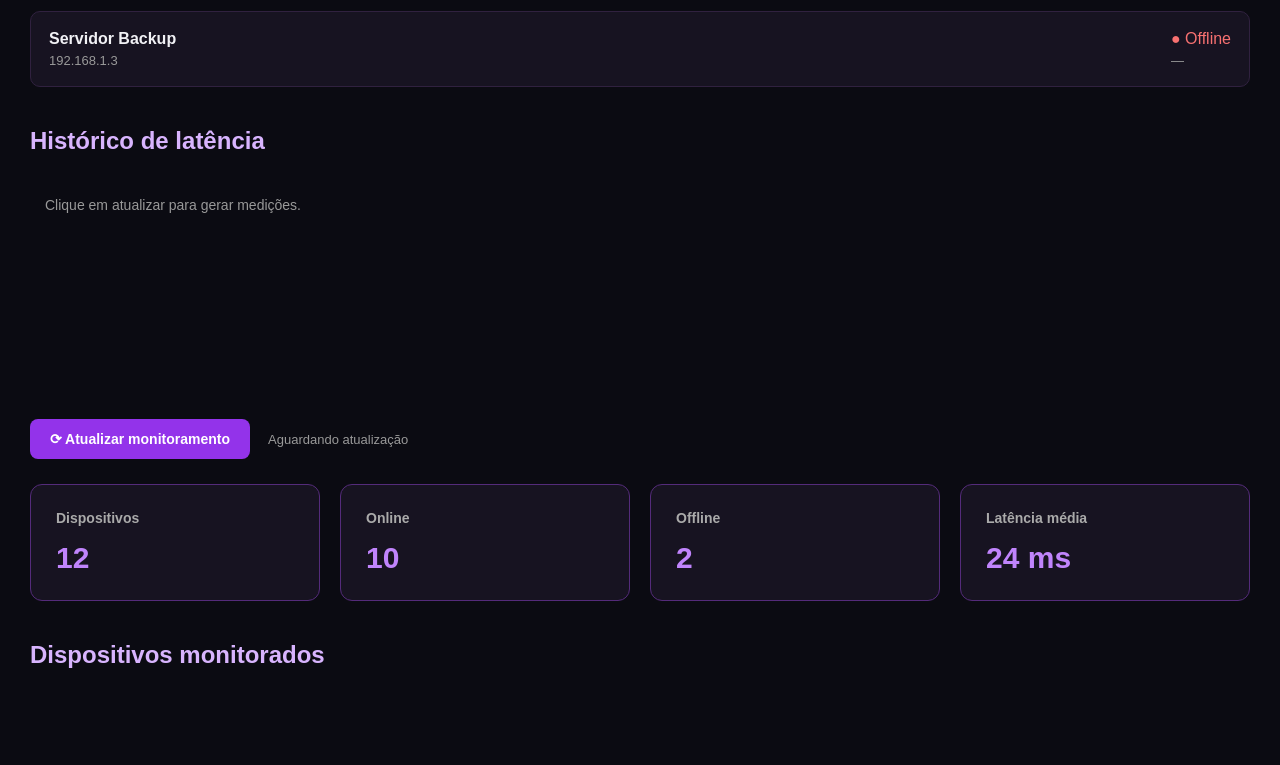
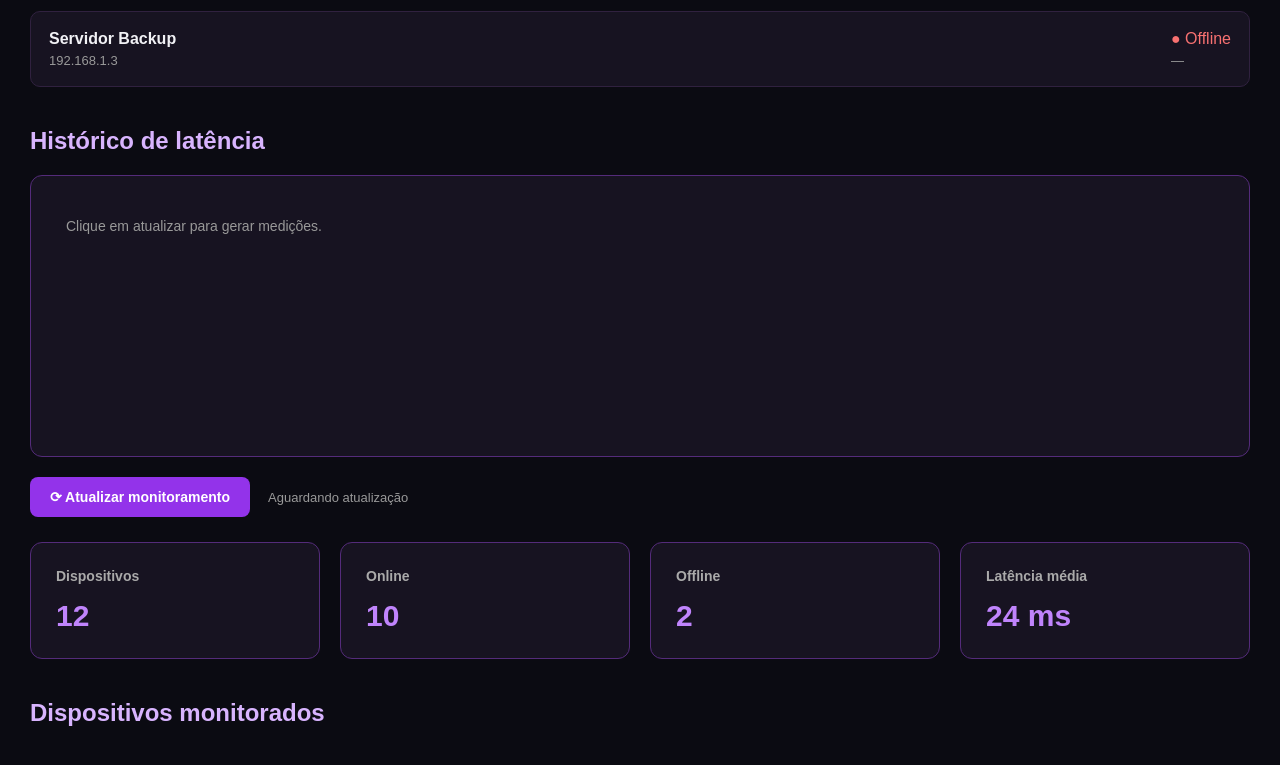
Before and after one commit to neskauz/netpulse-dashboard, a plain HTML site: page index.html in a window 1280 px wide. Shown: the part 971-1736 px from the top of the page. Before the commit the page ends 1690 px from the top, so only its background shows below. Drawn offline with Linux system fonts and the light colour scheme.

Commit message:
Add styles for chart container and latency chart

```diff
--- a/style.css
+++ b/style.css
@@ -164,3 +164,19 @@ h2 {
     margin-top: 5px;
     font-size: 13px;
 }
+
+
+.chart-container {
+    width: 100%;
+    background: #171321;
+    border: 1px solid #542b7a;
+    border-radius: 12px;
+    padding: 20px;
+    margin-bottom: 20px;
+}
+
+#latency-chart {
+    display: block;
+    width: 100%;
+    height: 240px;
+}
```
